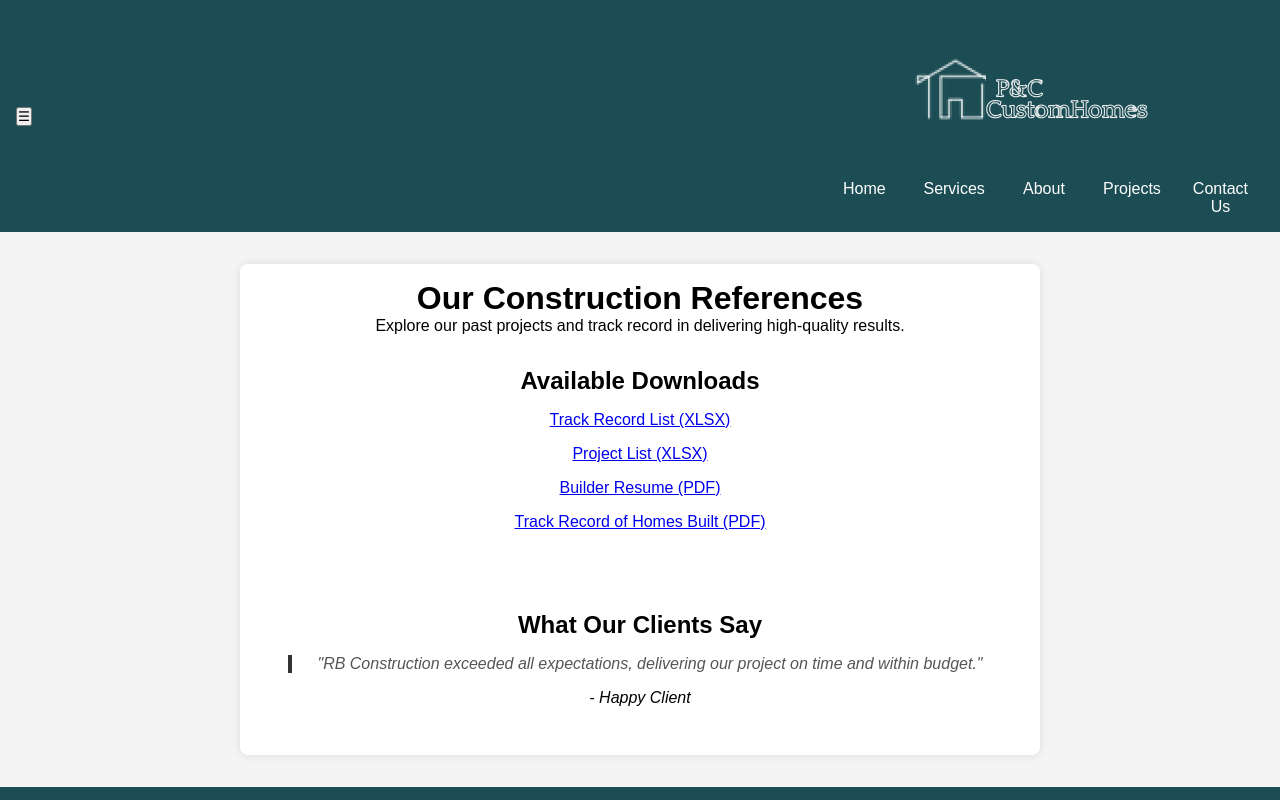
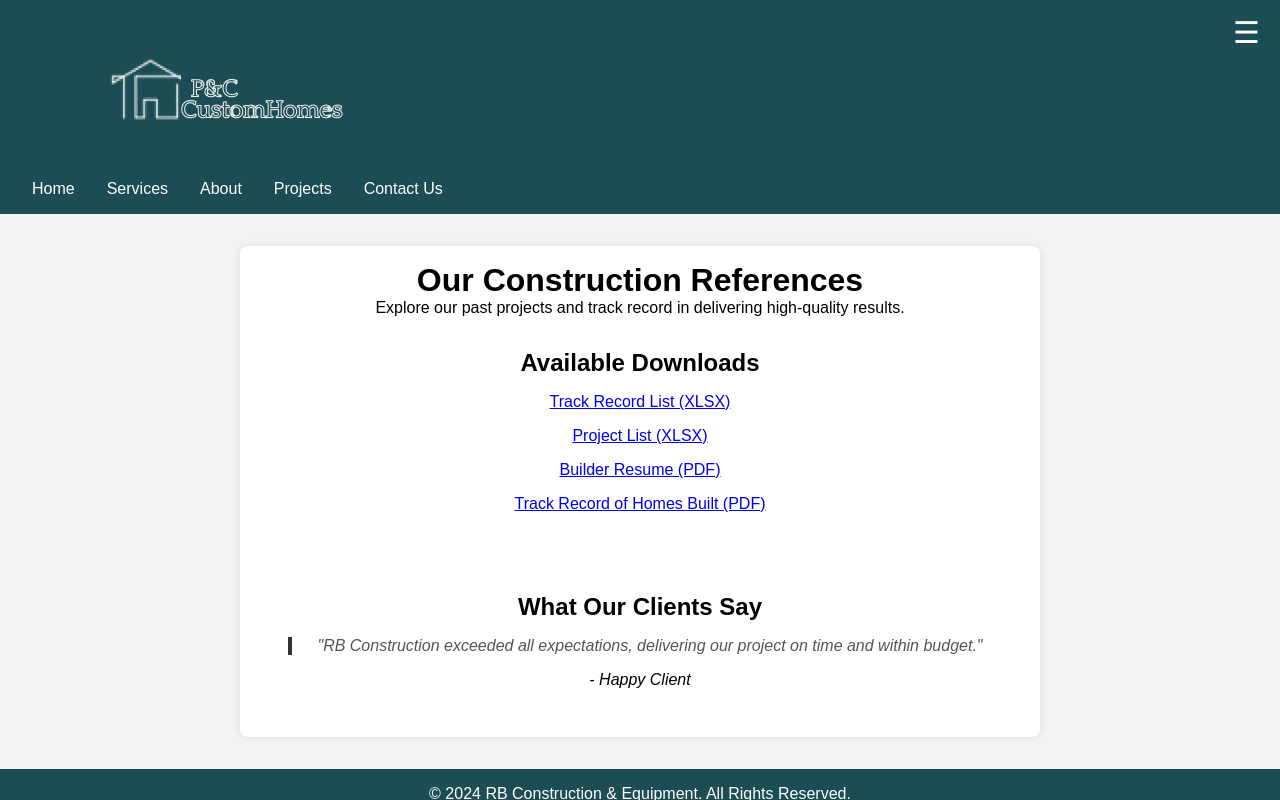
Before and after one commit to m131601/pc, a plain HTML site: page references.html in a window 1280 px wide. Drawn offline with Linux system fonts and the light colour scheme.

Commit message:
Update styles.css

```diff
--- a/styles.css
+++ b/styles.css
@@ -141,7 +141,20 @@ body {
     font-family: Arial, sans-serif;
     background-color: #f4f4f4;
 }
+    nav.open {
+        transform: translateX(0);
+    }
 
+    .hamburger {
+        position: absolute;
+        top: 15px;
+        right: 20px;
+        font-size: 30px;
+        background: none;
+        border: none;
+        color: white;
+    }
+}
 header nav ul li {
     width: 100%;
     text-align: center;
```
